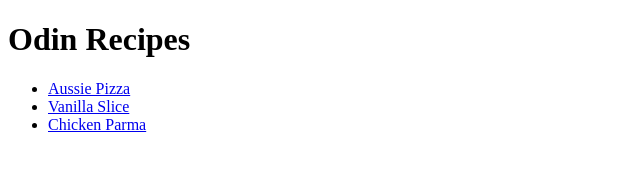
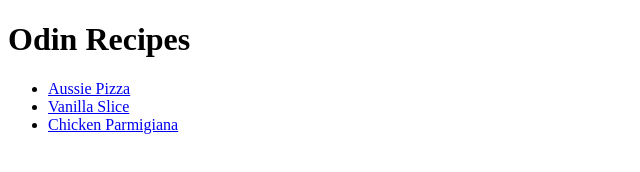
Before and after one commit to adamjhorsley/odin-recipes, a plain HTML site: page index.html in a window 1280 px wide. Shown: the full height of the page, 0-640 px from the left. Drawn offline with Linux system fonts and the light colour scheme.

Commit message:
Changed Chicken Parma to Chicken Parmigiana

```diff
--- a/index.html
+++ b/index.html
@@ -10,7 +10,7 @@
             <ul>
                 <li><a href="recipes/aussie-pizza.html">Aussie Pizza</a>
                 <li><a href="recipes/vanilla-slice.html">Vanilla Slice</a>
-                <li><a href="recipes/chicken-parma.html">Chicken Parma</a>
+                <li><a href="recipes/chicken-parma.html">Chicken Parmigiana</a>
             </ul>
         </body>
 </html>
```
